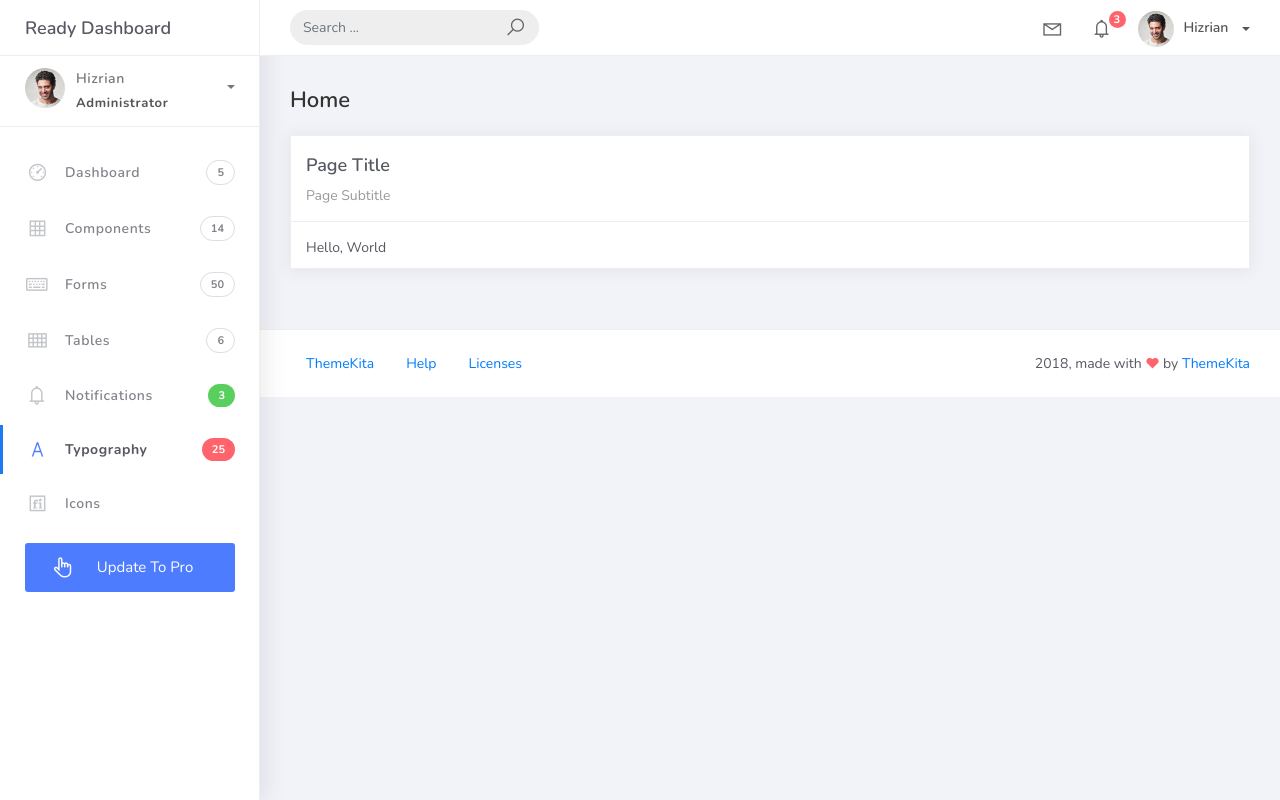
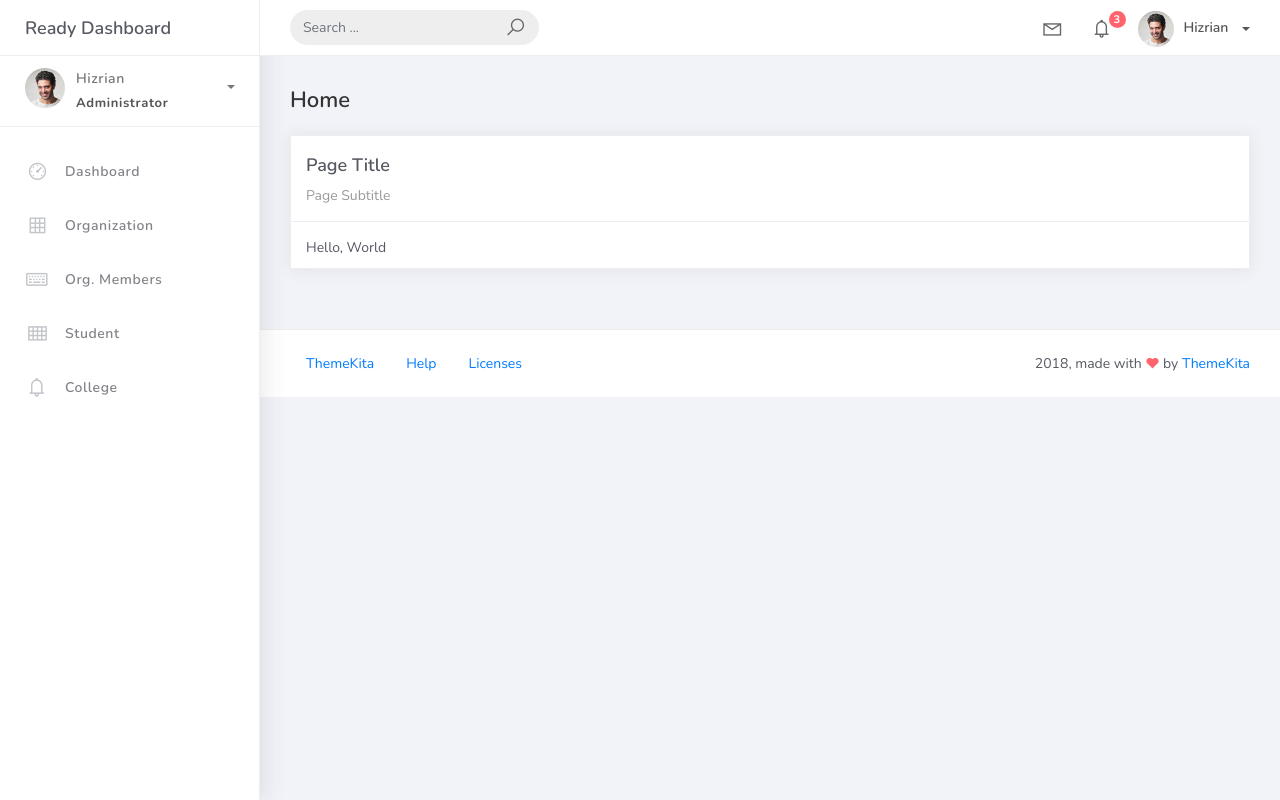
Before and after one commit to Iskatiboi/Maher_Arsi_PSUsphere, a Django app: template projectsite/templates/home.html in a window 1280 px wide. Run offline with Django 5.2, Linux system fonts and the light colour scheme; the template is opened without the code that fills it, so the values that code supplies are empty; some libraries are stand-ins or nearby versions.

Commit message:
mod base html

```diff
--- a/projectsite/templates/base.html
+++ b/projectsite/templates/base.html
@@ -104,11 +104,11 @@
 							</ul>
 						</li>
 						<li class="nav-item dropdown">
-							<a class="dropdown-toggle profile-pic" data-toggle="dropdown" href="#" aria-expanded="false"> <img src="static/img/profile.jpg" alt="user-img" width="36" class="img-circle"><span >Hizrian</span></span> </a>
+							<a class="dropdown-toggle profile-pic" data-toggle="dropdown" href="#" aria-expanded="false"> <img src="{% static 'img/profile.jpg' %}" alt="user-img" width="36" class="img-circle"><span >Hizrian</span></span> </a>
 							<ul class="dropdown-menu dropdown-user">
 								<li>
 									<div class="user-box">
-										<div class="u-img"><img src="static/img/profile.jpg" alt="user"></div>
+										<div class="u-img"><img src="{% static 'img/profile.jpg' %}" alt="user"></div>
 										<div class="u-text">
 											<h4>Hizrian</h4>
 											<p class="text-muted">hello@themekita.com</p><a href="profile.html" class="btn btn-rounded btn-danger btn-sm">View Profile</a></div>
@@ -133,7 +133,7 @@
 				<div class="scrollbar-inner sidebar-wrapper">
 					<div class="user">
 						<div class="photo">
-							<img src="static/img/profile.jpg">
+							<img src="{% static 'img/profile.jpg' %}">
 						</div>
 						<div class="info">
 							<a class="" data-toggle="collapse" href="#collapseExample" aria-expanded="true">
@@ -171,56 +171,34 @@
 							<a href="index.html">
 								<i class="la la-dashboard"></i>
 								<p>Dashboard</p>
-								<span class="badge badge-count">5</span>
+
 							</a>
 						</li>
 						<li class="nav-item">
 							<a href="components.html">
 								<i class="la la-table"></i>
-								<p>Components</p>
-								<span class="badge badge-count">14</span>
+								<p>Organization</p>
 							</a>
 						</li>
 						<li class="nav-item">
 							<a href="forms.html">
 								<i class="la la-keyboard-o"></i>
-								<p>Forms</p>
-								<span class="badge badge-count">50</span>
+								<p>Org. Members</p>
 							</a>
 						</li>
 						<li class="nav-item">
 							<a href="tables.html">
 								<i class="la la-th"></i>
-								<p>Tables</p>
-								<span class="badge badge-count">6</span>
+								<p>Student</p>
 							</a>
 						</li>
 						<li class="nav-item">
 							<a href="notifications.html">
 								<i class="la la-bell"></i>
-								<p>Notifications</p>
-								<span class="badge badge-success">3</span>
+								<p>College</p>
 							</a>
 						</li>
-						<li class="nav-item active">
-							<a href="typography.html">
-								<i class="la la-font"></i>
-								<p>Typography</p>
-								<span class="badge badge-danger">25</span>
-							</a>
-						</li>
-						<li class="nav-item">
-							<a href="icons.html">
-								<i class="la la-fonticons"></i>
-								<p>Icons</p>
-							</a>
-						</li>
-						<li class="nav-item update-pro">
-							<button  data-toggle="modal" data-target="#modalUpdate">
-								<i class="la la-hand-pointer-o"></i>
-								<p>Update To Pro</p>
-							</button>
-						</li>
+
 					</ul>
 				</div>
 			</div>
```
